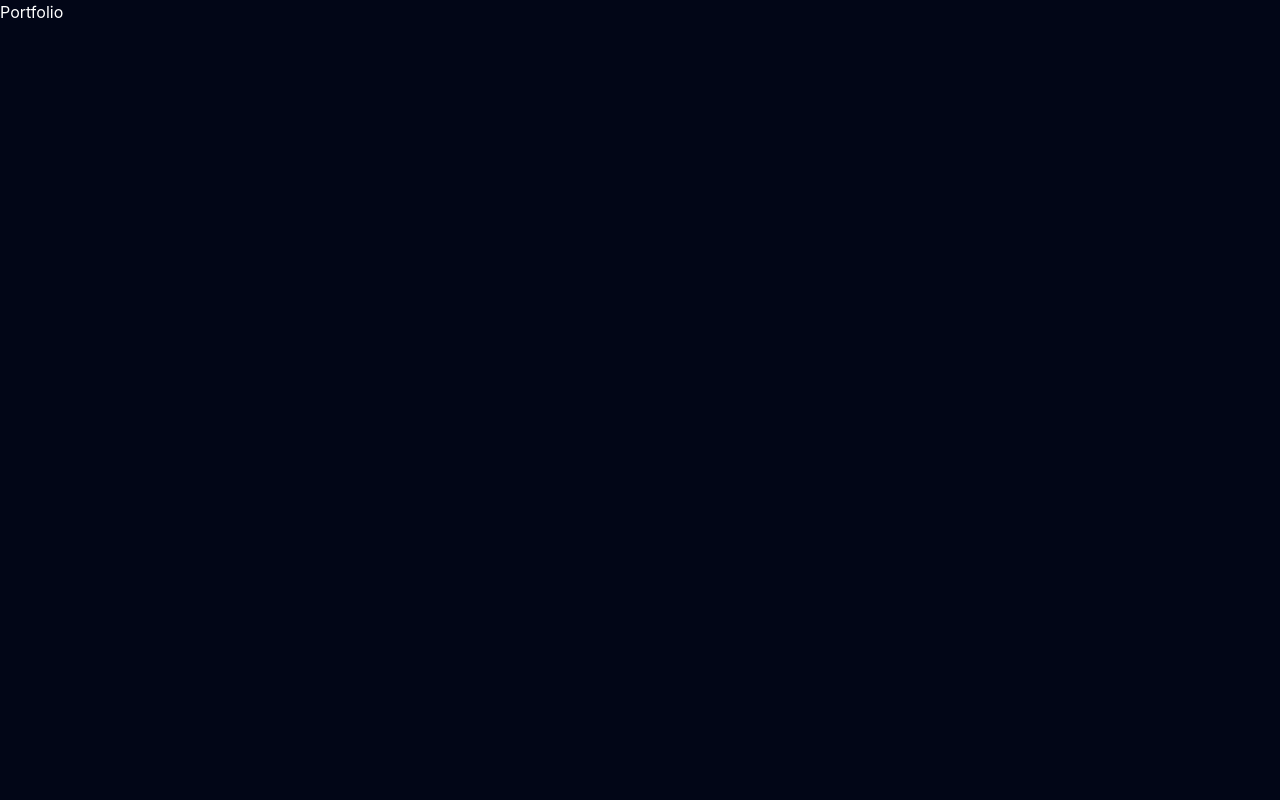
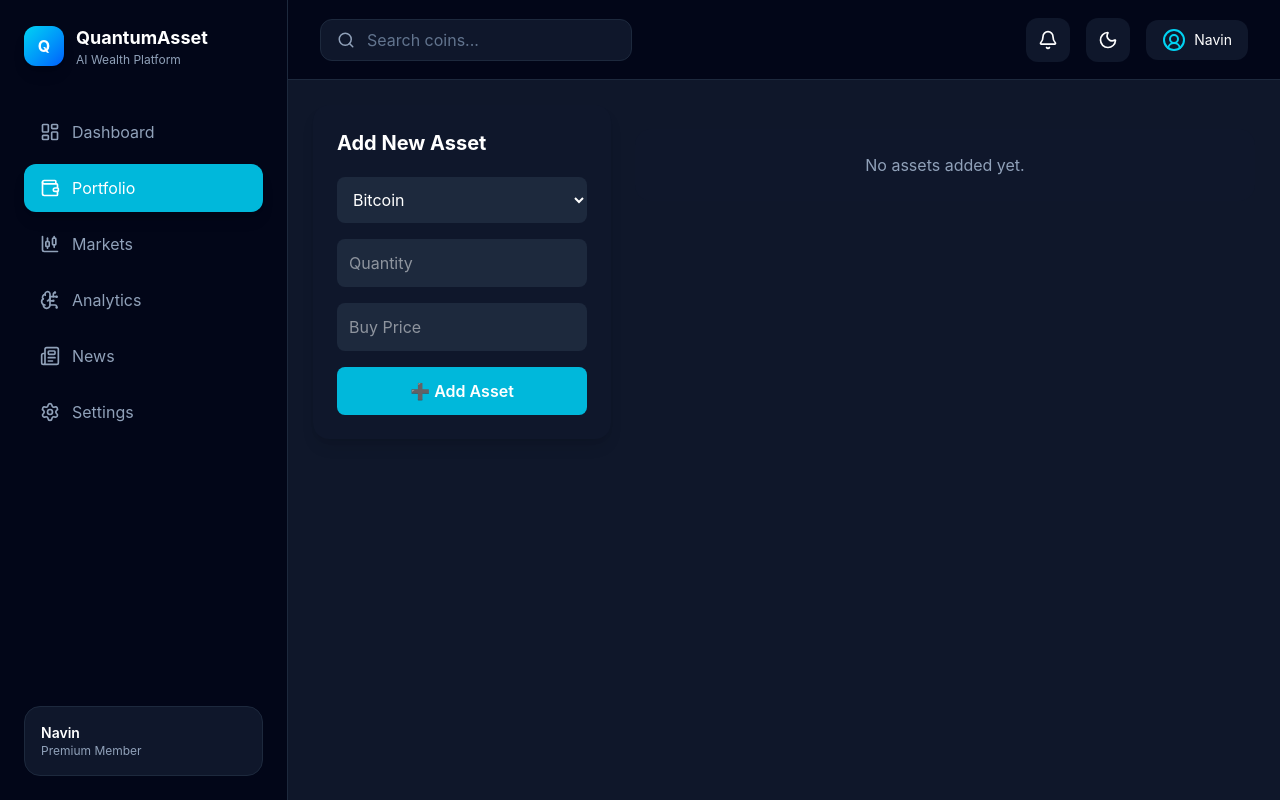
Before and after one commit to navinganesh5665-debug/QuantumAsset, a React (Vite) app: page /portfolio in a window 1280 px wide. Built offline with nearby package versions, Linux system fonts and the light colour scheme.

Commit message:
Sprint 6.4: Add LocalStorage persistence

```diff
--- /dev/null
+++ b/src/components/portfolio/AddAssetForm.jsx
@@ -0,0 +1,73 @@
+import { useState } from "react";
+import { usePortfolio } from "../../context/PortfolioContext";
+
+export default function AddAssetForm() {
+  const { addAsset } = usePortfolio();
+
+  const [coin, setCoin] = useState("Bitcoin");
+  const [quantity, setQuantity] = useState("");
+  const [buyPrice, setBuyPrice] = useState("");
+
+  function handleSubmit(e) {
+    e.preventDefault();
+
+    if (!quantity || !buyPrice) return;
+
+    addAsset({
+      id: Date.now(),
+      coin,
+      quantity: Number(quantity),
+      buyPrice: Number(buyPrice),
+    });
+
+    setQuantity("");
+    setBuyPrice("");
+  }
+
+  return (
+    <div className="rounded-2xl bg-slate-900 p-6 shadow-lg">
+      <h2 className="mb-5 text-xl font-bold text-white">
+        Add New Asset
+      </h2>
+
+      <form
+        onSubmit={handleSubmit}
+        className="space-y-4"
+      >
+        <select
+          value={coin}
+          onChange={(e) => setCoin(e.target.value)}
+          className="w-full rounded-lg bg-slate-800 p-3 text-white"
+        >
+          <option>Bitcoin</option>
+          <option>Ethereum</option>
+          <option>Solana</option>
+          <option>XRP</option>
+        </select>
+
+        <input
+          type="number"
+          placeholder="Quantity"
+          value={quantity}
+          onChange={(e) => setQuantity(e.target.value)}
+          className="w-full rounded-lg bg-slate-800 p-3 text-white"
+        />
+
+        <input
+          type="number"
+          placeholder="Buy Price"
+          value={buyPrice}
+          onChange={(e) => setBuyPrice(e.target.value)}
+          className="w-full rounded-lg bg-slate-800 p-3 text-white"
+        />
+
+        <button
+          type="submit"
+          className="w-full rounded-lg bg-cyan-500 py-3 font-semibold text-white hover:bg-cyan-600"
+        >
+          ➕ Add Asset
+        </button>
+      </form>
+    </div>
+  );
+}
--- /dev/null
+++ b/src/components/portfolio/HoldingsTable.jsx
@@ -0,0 +1,73 @@
+import { usePortfolio } from "../../context/PortfolioContext";
+
+export default function HoldingsTable() {
+  const { portfolio, removeAsset } = usePortfolio();
+
+  if (portfolio.length === 0) {
+    return (
+      <div className="mt-6 rounded-2xl bg-slate-900 p-6 text-center text-slate-400">
+        No assets added yet.
+      </div>
+    );
+  }
+
+  return (
+    <div className="mt-6 overflow-x-auto rounded-2xl bg-slate-900 p-6">
+      <h2 className="mb-5 text-xl font-bold text-white">
+        Portfolio Holdings
+      </h2>
+
+      <table className="w-full text-left">
+        <thead>
+          <tr className="border-b border-slate-700 text-slate-400">
+            <th className="pb-3">Coin</th>
+            <th className="pb-3">Quantity</th>
+            <th className="pb-3">Buy Price</th>
+            <th className="pb-3">Current Price</th>
+            <th className="pb-3">Value</th>
+            <th className="pb-3">Action</th>
+          </tr>
+        </thead>
+
+        <tbody>
+          {portfolio.map((asset) => (
+            <tr
+              key={asset.id}
+              className="border-b border-slate-800"
+            >
+              <td className="py-4 text-white">
+                {asset.coin}
+              </td>
+
+              <td className="text-slate-300">
+                {asset.quantity}
+              </td>
+
+              <td className="text-slate-300">
+                ${asset.buyPrice}
+              </td>
+
+              <td className="text-yellow-400">
+                --
+              </td>
+
+              <td className="text-cyan-400">
+                $
+                {(asset.quantity * asset.buyPrice).toLocaleString()}
+              </td>
+
+              <td>
+                <button
+                  onClick={() => removeAsset(asset.id)}
+                  className="rounded-lg bg-red-500 px-3 py-1 text-white hover:bg-red-600"
+                >
+                  Delete
+                </button>
+              </td>
+            </tr>
+          ))}
+        </tbody>
+      </table>
+    </div>
+  );
+}
--- a/src/context/PortfolioContext.jsx
+++ b/src/context/PortfolioContext.jsx
@@ -1,9 +1,13 @@
-import { createContext, useContext, useState } from "react";
+import { createContext, useContext, useEffect, useState } from "react";
 
 const PortfolioContext = createContext();
 
 export function PortfolioProvider({ children }) {
-  const [portfolio, setPortfolio] = useState([]);
+  const [portfolio, setPortfolio] = useState(() => {
+  const saved = localStorage.getItem("portfolio");
+
+  return saved ? JSON.parse(saved) : [];
+});
 
   function addAsset(asset) {
     setPortfolio((prev) => [...prev, asset]);
@@ -14,6 +18,12 @@ export function PortfolioProvider({ children }) {
       prev.filter((asset) => asset.id !== id)
     );
   }
+  useEffect(() => {
+  localStorage.setItem(
+    "portfolio",
+    JSON.stringify(portfolio)
+  );
+}, [portfolio]);
 
   return (
     <PortfolioContext.Provider
--- a/src/pages/Portfolio.jsx
+++ b/src/pages/Portfolio.jsx
@@ -1,3 +1,19 @@
+import MainLayout from "../layouts/MainLayout";
+import AddAssetForm from "../components/portfolio/AddAssetForm";
+import HoldingsTable from "../components/portfolio/HoldingsTable";
+
 export default function Portfolio() {
-  return <h1>Portfolio</h1>;
+ return (
+  <MainLayout>
+    <div className="grid gap-6 lg:grid-cols-3">
+      <div>
+        <AddAssetForm />
+      </div>
+
+      <div className="lg:col-span-2">
+        <HoldingsTable />
+      </div>
+    </div>
+  </MainLayout>
+);
 }
```
